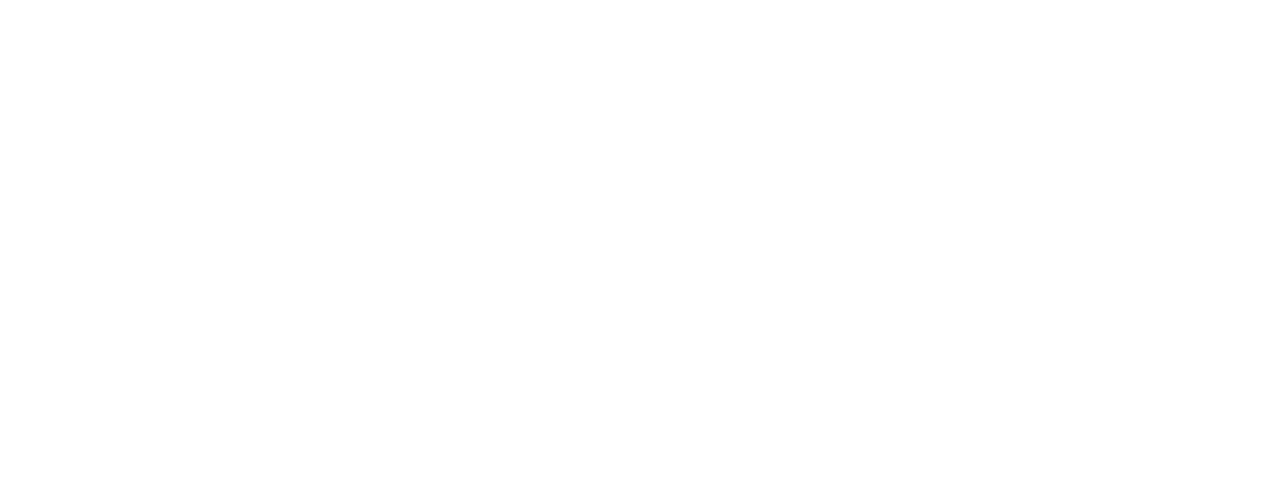
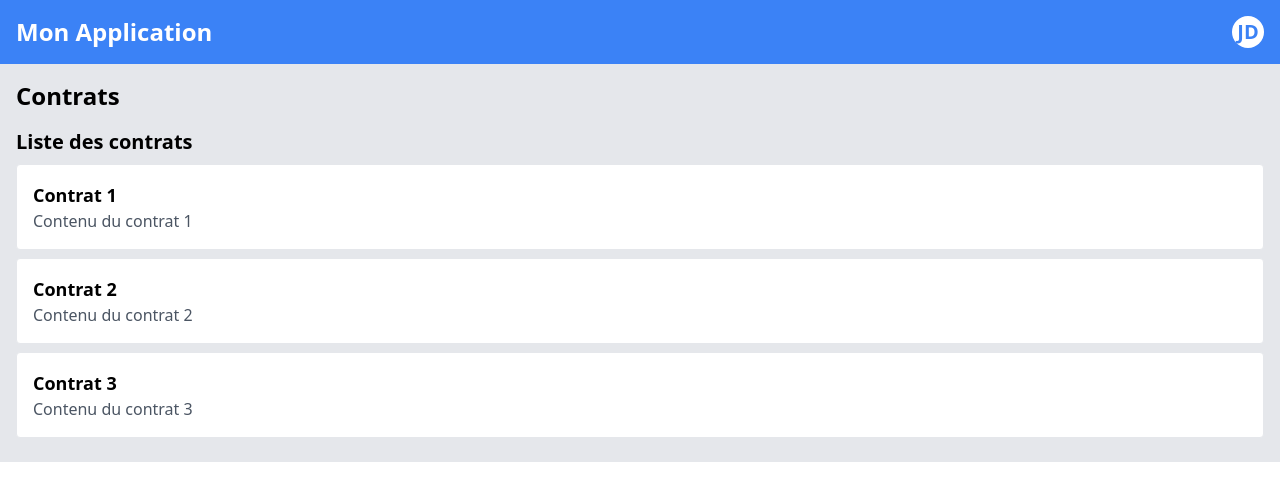
Before and after one commit to youcefyahi/Placement-front, a Nuxt app in the folder front/: page /home in a window 1280 px wide. Before the commit this address had no page. Shown: the top 500 px of the page. Built offline with nearby package versions, Linux system fonts and the light colour scheme.

Commit message:
finalisation log + création nouvelle page

```diff
--- /dev/null
+++ b/front/components/Contrat.vue
@@ -0,0 +1,16 @@
+<template>
+    <div class="bg-gray-200 p-4">
+      <h1 class="text-2xl font-semibold mb-4">Contrats</h1>
+      <ContratView :contracts="contracts" />
+    </div>
+  </template>
+
+  <script setup>
+  import ContratView from '@/components/ContratView.vue';
+
+  const contracts = ref([
+    { id: 1, title: 'Contrat 1', content: 'Contenu du contrat 1' },
+    { id: 2, title: 'Contrat 2', content: 'Contenu du contrat 2' },
+    { id: 3, title: 'Contrat 3', content: 'Contenu du contrat 3' },
+  ]);
+  </script>
--- /dev/null
+++ b/front/components/ContratView.vue
@@ -0,0 +1,23 @@
+
+<template>
+    <div>
+      <h2 class="text-xl font-semibold mb-2">Liste des contrats</h2>
+      <ul>
+        <li v-for="contract in contracts" :key="contract.id" class="bg-white p-4 mb-2 border rounded">
+          <h3 class="text-lg font-semibold">{{ contract.title }}</h3>
+          <p class="text-gray-600">{{ contract.content }}</p>
+        </li>
+      </ul>
+    </div>
+  </template>
+
+  <script>
+  export default {
+    props: {
+      contracts: {
+        type: Array,
+        required: true,
+      },
+    },
+  };
+  </script>
--- /dev/null
+++ b/front/components/Header.vue
@@ -0,0 +1,47 @@
+<template>
+    <header class="bg-blue-500 p-4">
+      <div class="container mx-auto flex items-center justify-between">
+        <h1 class="text-white text-2xl font-semibold">Mon Application</h1>
+
+        <!-- Menu d'en-tête responsive -->
+        <div class="flex items-center space-x-4">
+          <!-- Bulle d'utilisateur -->
+          <div class="relative group">
+            <!-- Les deux premières lettres du nom -->
+            <div class="bg-white text-blue-500 w-8 h-8 rounded-full flex items-center justify-center text-xl font-semibold">
+              {{ userInitials }}
+            </div>
+
+            <!-- Menu déroulant utilisateur (ajoutez votre logique pour le rendre cliquable) -->
+            <div class="hidden group-hover:block absolute top-full right-0 mt-2 w-48 bg-white border border-gray-200 shadow-lg rounded-lg">
+              <!-- Ajoutez ici des éléments du menu déroulant -->
+              <div class="py-2 px-4 hover:bg-gray-100 cursor-pointer">Mon profil</div>
+              <div class="py-2 px-4 hover:bg-gray-100 cursor-pointer">Déconnexion</div>
+            </div>
+          </div>
+
+          <!-- Vous pouvez ajouter d'autres éléments de menu ici -->
+        </div>
+      </div>
+    </header>
+  </template>
+
+  <script setup>
+  import { ref } from 'vue';
+
+  // Remplacez "John Doe" par le nom de l'utilisateur actuel
+  const userName = ref('John Doe');
+
+  // Obtenez les deux premières lettres du nom de l'utilisateur
+  const userInitials = computed(() => {
+    const initials = userName.value
+      .split(' ')
+      .map((name) => name.charAt(0))
+      .join('');
+    return initials;
+  });
+  </script>
+
+  <style scoped>
+  /* Ajoutez vos styles Tailwind personnalisés ici si nécessaire */
+  </style>
--- a/front/components/Login.vue
+++ b/front/components/Login.vue
@@ -11,9 +11,8 @@
       <span v-if="errors.password">{{ errors.password }}</span>
     </div>
     <button type="submit">Se connecter</button>
-    <button @click="showRegistrationForm">S'inscrire</button>
+
   </form>
-
 </template>
 
 
@@ -23,6 +22,7 @@
 
 <script setup>
 import { ref, reactive, computed } from 'vue';
+import axios from 'axios';
 
 const email = ref('');
 const password = ref('');
@@ -31,44 +31,60 @@ const errors = reactive({
   password: null,
 });
 
-const showLoginForm = ref(true);
 
-const showRegistrationForm = () => {
-  showLoginForm.value = false;
-};
 
 const login = () => {
-  // Ajoutez ici la logique de connexion avec vos erreurs de validation
-  // Par exemple, vérifiez si l'e-mail est au bon format et si le mot de passe est valide.
+  // Validation de l'e-mail
   if (!emailIsValid(email.value)) {
-    errors.email = 'L\'email n\'est pas valide.';
+    errors.email = "L'e-mail n'est pas valide.";
   } else {
     errors.email = null;
   }
 
-  if (!passwordIsValid(password.value)) {
-    errors.password = 'Le mot de passe doit avoir au moins 8 caractères.';
-  } else {
-    errors.password = null;
-  }
+  // Validation du mot de passe
+  // if (!passwordIsValid(password.value)) {
+  //   errors.password = 'Le mot de passe doit avoir au moins 8 caractères.';
+  // } else {
+  //   errors.password = null;
+  // }
+
+  // Vérification du formulaire
 
   if (isValidForm(errors)) {
-    // Si le formulaire est valide, effectuez la connexion ici
-    // Vous pouvez appeler une méthode d'authentification, par exemple, AuthService.login()
+    const credentials = {
+      email: email.value,
+      password: password.value,
+    };
+
+    axios.post('http://localhost:3001/api/auth/login', credentials)
+      .then((response) => {
+        if(response.data.token){
+          alert('ca marche')
+        }
+        else{
+          alert("ca marche pas")
+        }
+      })
+      .catch((error) => {
+        // Gérer les erreurs de réseau ici
+        console.error('Erreur de réseau :', error);
+      });
   }
 };
 
 
+
 // Fonctions de validation
 const emailIsValid = (email) => {
-  // Ajoutez ici la logique de validation de l'e-mail
+  return /^[^\s@]+@[^\s@]+\.[^\s@]+$/.test(email);
 };
 
-const passwordIsValid = (password) => {
-  // Ajoutez ici la logique de validation du mot de passe
-};
+// const passwordIsValid = (password) => {
+//   return password.length >= 8;
+
+// };
 
 const isValidForm = (errors) => {
-  return !Object.values(errors).some((error) => error !== null);
+  return !errors.email && !errors.password;
 };
 </script>
--- a/front/components/Register.vue
+++ b/front/components/Register.vue
@@ -1,39 +1,78 @@
 <template>
-    <form @submit.prevent="registerUser">
-      <h2>Inscription</h2>
-      <div>
-        <label for="firstName">Prénom</label>
-        <input type="text" id="firstName" v-model="firstName" />
+  <form @submit.prevent="registerUser" class="max-w-md mx-auto">
+    <div class="mb-4">
+      <label for="firstName" class="block">Prénom</label>
+      <input type="text" id="firstName" v-model="firstName" class="w-full px-4 py-2 rounded border" />
     </div>
-      <div>
-        <label for="lastName">Nom</label>
-        <input type="text" id="lastName" v-model="lastName" />
+    <div class="mb-4">
+      <label for="lastName" class="block">Nom</label>
+      <input type="text" id="lastName" v-model="lastName" class="w-full px-4 py-2 rounded border" />
     </div>
-      <div>
-        <label for="email">Email</label>
-        <input type="email" id="email" v-model="email" />
+    <div class="mb-4">
+      <label for="email" class="block">Email</label>
+      <input type="email" id="email" v-model="email" class="w-full px-4 py-2 rounded border" />
     </div>
-      <div>
-        <label for="password">Mot de passe</label>
-        <input type="password" id="password" v-model="password" />
+    <div class="mb-4">
+      <label for="phone" class="block">Téléphone</label>
+      <input type="tel" id="phone" v-model="phone" class="w-full px-4 py-2 rounded border" />
     </div>
-      <div>
-        <label for="phone">Téléphone</label>
-        <input type="tel" id="phone" v-model="phone" />
+    <div class="mb-4">
+      <label for="password" class="block">Mot de passe</label>
+      <input type="password" id="password" v-model="password" class="w-full px-4 py-2 rounded border" />
     </div>
-      <button type="submit">S'inscrire</button>
-      <p>Déjà un compte? <router-link to="/login">Se connecter</router-link></p>
+    <button type="submit" class="w-full px-4 py-2 bg-blue-500 text-white rounded hover:bg-blue-600">
+      S'inscrire
+    </button>
+    <p class="mt-4 text-center">
+      Déjà un compte? <router-link to="/login" class="text-blue-500 hover:underline">Se connecter</router-link>
+    </p>
   </form>
+  <p v-if="successMessage" class="text-green-500 mt-4">{{ successMessage }}</p>
+  <p v-if="errorMessage" class="text-red-500 mt-4">{{ errorMessage }}</p>
 </template>
 
+
 <script setup>
+import { ref } from 'vue';
+import axios from 'axios';
+
 const firstName = ref('');
 const lastName = ref('');
 const email = ref('');
 const password = ref('');
 const phone = ref('');
+const successMessage = ref('');
+const errorMessage = ref('');
 
-  const registerUser = () => {
-    // Logique d'inscription ici
+const registerUser = async () => {
+  // Créez un objet avec les données du formulaire
+  const userData = {
+    firstName: firstName.value,
+    lastName: lastName.value,
+    email: email.value,
+    password: password.value,
+    phone:phone.value
+  };
+
+  try {
+    // Envoyez une requête HTTP POST pour créer l'utilisateur
+    const response = await axios.post('http://localhost:3001/api/auth/register', userData);
+
+    // Si la requête est réussie, affichez un message de succès
+    if (response.status === 201) {
+      successMessage.value = 'Inscription réussie ! Vous pouvez maintenant vous connecter.';
+      // Réinitialisez les champs du formulaire
+      firstName.value = '';
+      lastName.value = '';
+      email.value = '';
+      password.value = '';
+      phone.value = '';
+      alert("ca marche ")
+    }
+  } catch (error) {
+    alert("ca marche pas  ")
+    // Si la requête échoue, affichez un message d'erreur
+    errorMessage.value = 'Une erreur s\'est produite lors de l\'inscription. Veuillez réessayer plus tard.';
+  }
 };
 </script>
--- a/front/nuxt.config.ts
+++ b/front/nuxt.config.ts
@@ -1,12 +1,6 @@
 // https://nuxt.com/docs/api/configuration/nuxt-config
 export default defineNuxtConfig({
   devtools: { enabled: true },
-  css: ['~/assets/css/main.css'],
-  postcss: {
-    plugins: {
-      tailwindcss: {},
-      autoprefixer: {},
-    },
-  },
+ modules:["@nuxtjs/tailwindcss"]
 
 })
--- a/front/package.json
+++ b/front/package.json
@@ -18,5 +18,8 @@
     "postcss": "^8.4.28",
     "tailwindcss": "^3.3.3",
     "typescript": "^5.1.6"
+  },
+  "dependencies": {
+    "axios": "^1.4.0"
   }
 }
--- /dev/null
+++ b/front/pages/home.vue
@@ -0,0 +1,8 @@
+<template>
+    <Header/>
+    <Contrat/>
+</template>
+
+<script>
+  // Votre logique JavaScript ici
+</script>
--- a/front/tailwind.config.js
+++ /dev/null
@@ -1,15 +0,0 @@
-/** @type {import('tailwindcss').Config} */
-module.exports = {
-  content: [
-    "./components/**/*.{js,vue,ts}",
-    "./layouts/**/*.vue",
-    "./pages/**/*.vue",
-    "./plugins/**/*.{js,ts}",
-    "./nuxt.config.{js,ts}",
-    "./app.vue",
-  ],
-  theme: {
-    extend: {},
-  },
-  plugins: [],
-}
--- a/front/tsconfig.json
+++ b/front/tsconfig.json
@@ -1,4 +1,5 @@
 {
   // https://nuxt.com/docs/guide/concepts/typescript
-  "extends": "./.nuxt/tsconfig.json"
+  "extends": "./.nuxt/tsconfig.json",
+
 }
```
Also changed, not shown: 1 other file (tests, documents, lock files or other folders). Lines whose indentation alone changed are shown as unchanged.
